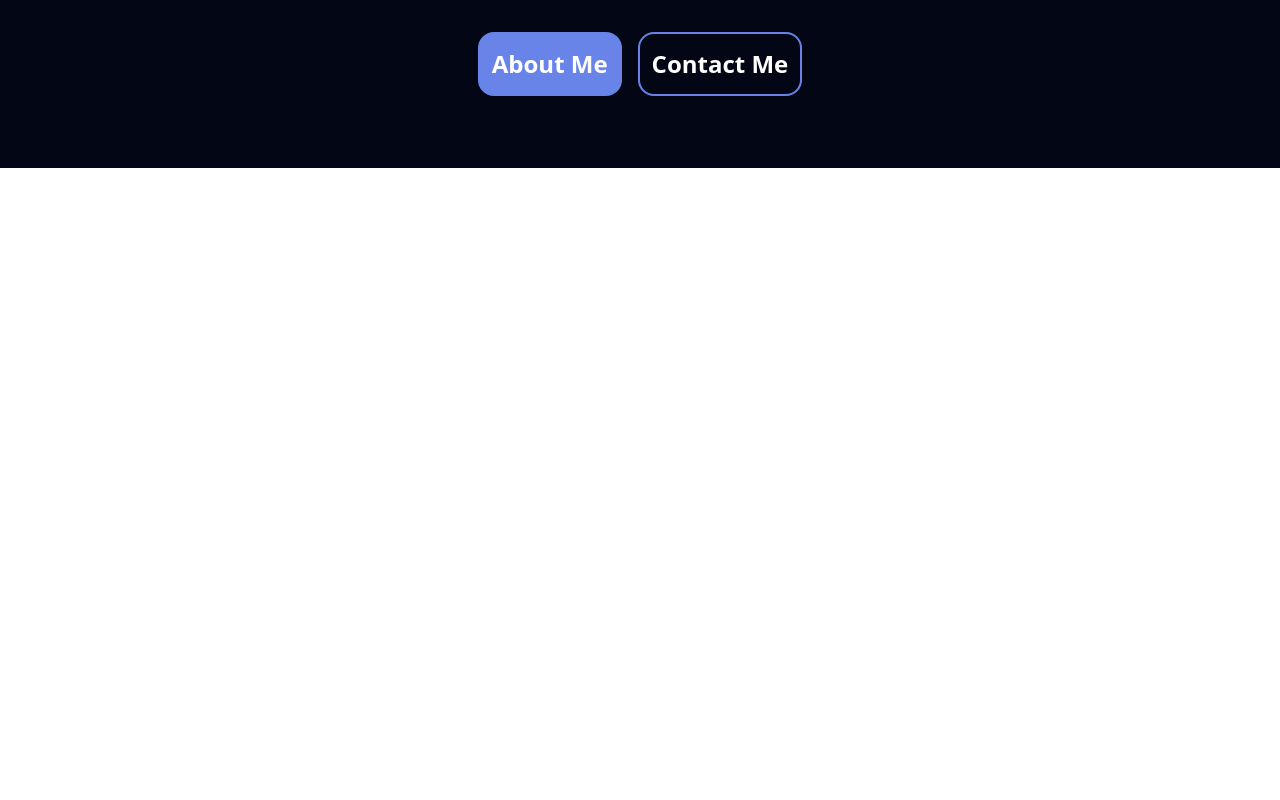
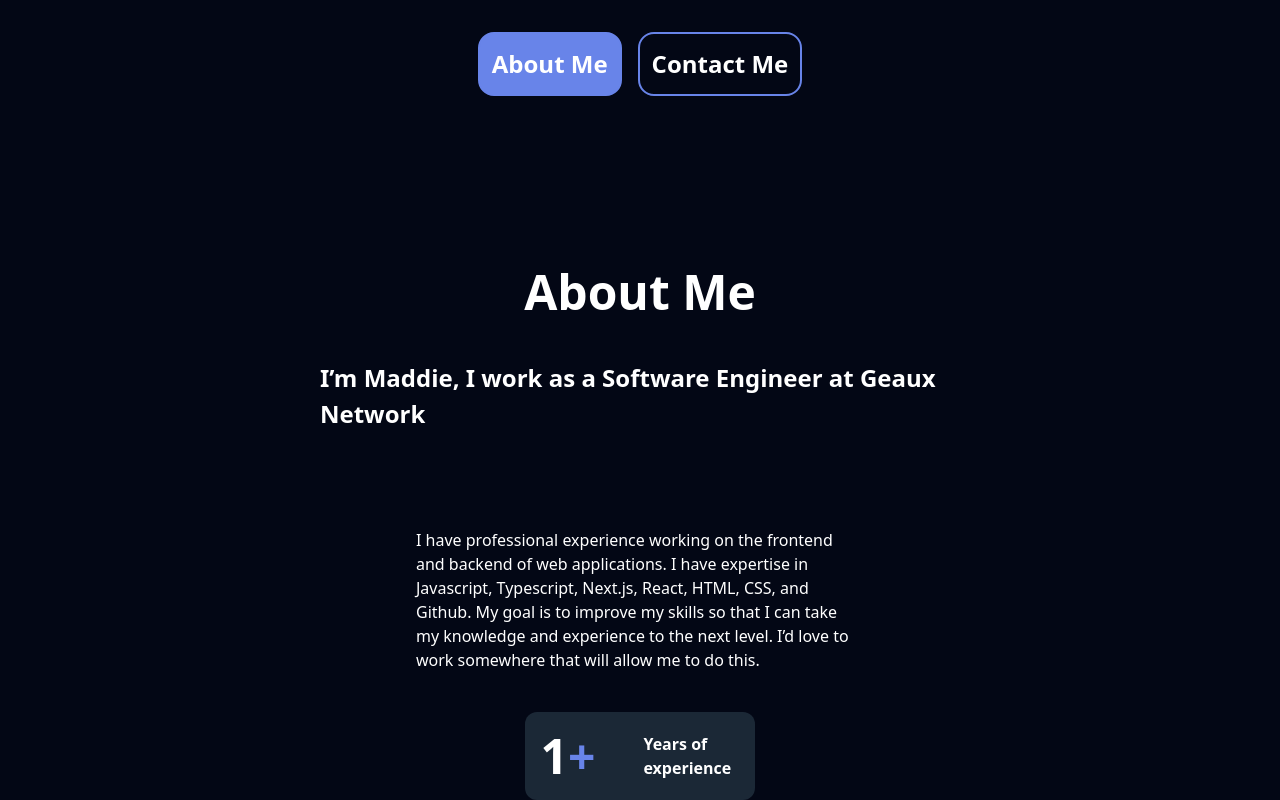
Before and after one commit to wellendorfmatthew/software-portfolio, a Next.js app in the folder software-portfolio/: page / in a window 1280 px wide. Shown: the part 632-1432 px from the top of the page. Before the commit the page ends 800 px from the top, so only its background shows below. Built offline with nearby package versions, Linux system fonts and the light colour scheme.

Commit message:
Added about me section

```diff
--- /dev/null
+++ b/software-portfolio/src/app/components/about-me/page.tsx
@@ -0,0 +1,29 @@
+import Image from "next/image";
+import Link from "next/link";
+import { Github, Linkedin } from "lucide-react";
+
+export default function AboutMe() {
+  return (
+    <div className="w-1/2 flex flex-col items-center justify-center gap-8">
+        <h1 className="text-extraLarge font-semibold font-secondary">About Me</h1>
+        <h3 className="text-medium font-bold font-secondary">I’m Maddie, I work as a Software Engineer at Geaux Network</h3>
+        <p className="text-small font-secondary text-wrap text-left w-[70%] mt-16">
+            I have professional experience working on the frontend and backend of web applications. I
+            have expertise in Javascript, Typescript, Next.js, React, HTML, CSS, and Github. My goal is to
+            improve my skills so that I can take my knowledge and experience to the next level. I’d love
+            to work somewhere that will allow me to do this.
+        </p>
+        <div className="flex justify-between items-center gap-12 rounded-xl bg-tertiary py-2 px-4 mt-2">
+            <div className="flex justify-center items-center">
+                <h1 className="font-secondary text-extraLarge font-bold">1</h1>
+                <h1 className="text-secondary text-extraLarge font-bold">+</h1>
+            </div>
+            <p
+                className="font-secondary font-bold text-small text-wrap w-24"
+            >
+                Years of experience
+            </p>
+        </div>
+    </div>
+  );
+}
--- a/software-portfolio/src/app/components/header/page.tsx
+++ b/software-portfolio/src/app/components/header/page.tsx
@@ -12,7 +12,7 @@ export default function Header() {
             <Link href={"/"} className="font-main text-quaternary text-medium font-semibold">Projects</Link>
         </div>
       </div>
-      <hr className="w-full bg-quaternary h-0.5" />
+      <hr className="w-full h-0.5" />
     </div>
   );
 }
--- a/software-portfolio/src/app/globals.css
+++ b/software-portfolio/src/app/globals.css
@@ -28,6 +28,13 @@
   --spacing-lg-button-vertical: 0.5em;
 }
 
+html {
+  background: var(--color-primary);
+  height: 100vh;
+  width: 100vw;
+  overflow-x: hidden;
+}
+
 body {
   margin: 0;
   padding: 0;
--- a/software-portfolio/src/app/page.tsx
+++ b/software-portfolio/src/app/page.tsx
@@ -1,12 +1,14 @@
 import Image from "next/image";
 import Header from "./components/header/page";
 import Home from "./components/home/page";
+import AboutMe from "./components/about-me/page";
 
 export default function Root() {
   return (
-    <div className="flex flex-col items-center h-screen w-screen bg-primary gap-40">
+    <div className="flex flex-col items-center gap-40">
       <Header />
       <Home />
+      <AboutMe />
     </div>
   );
 }
```
